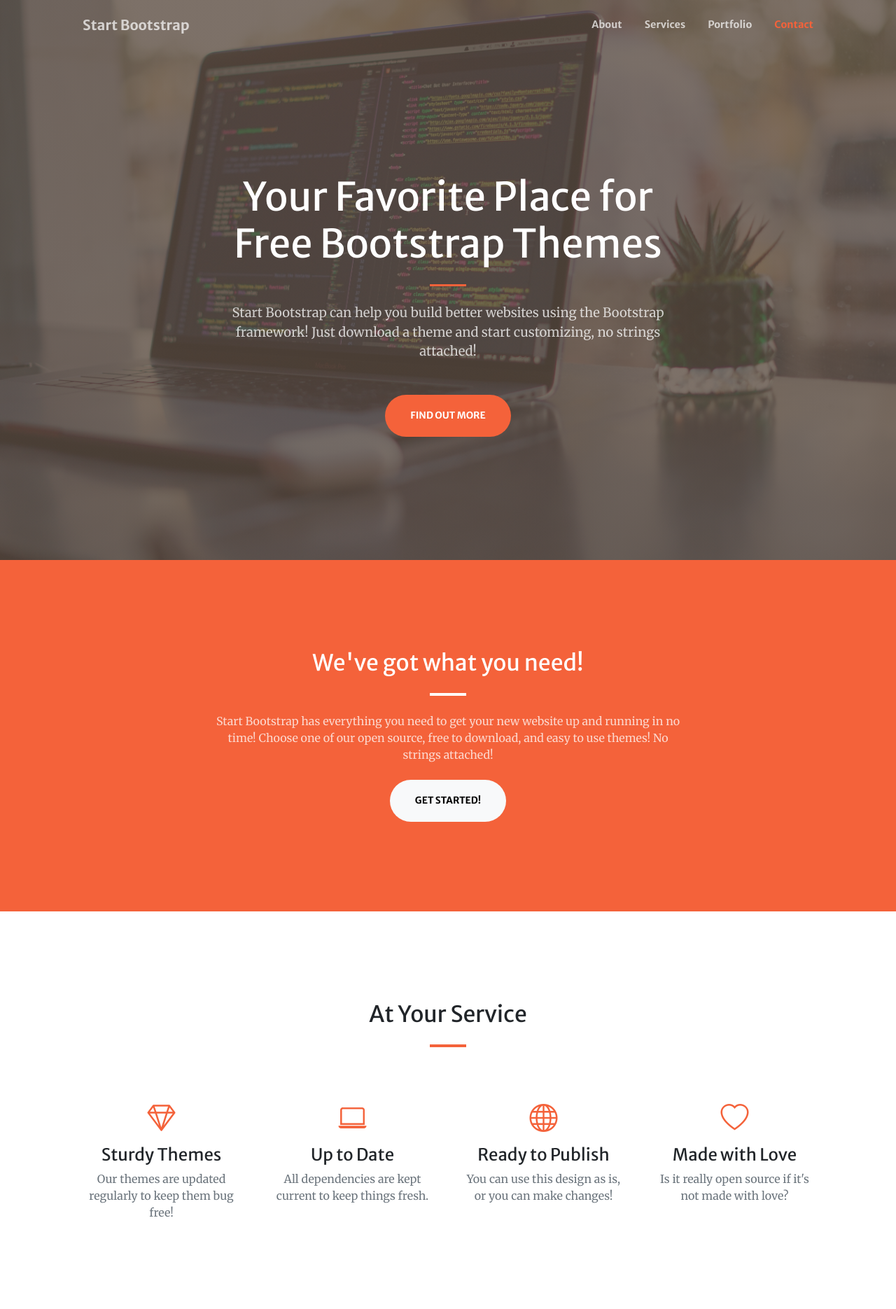
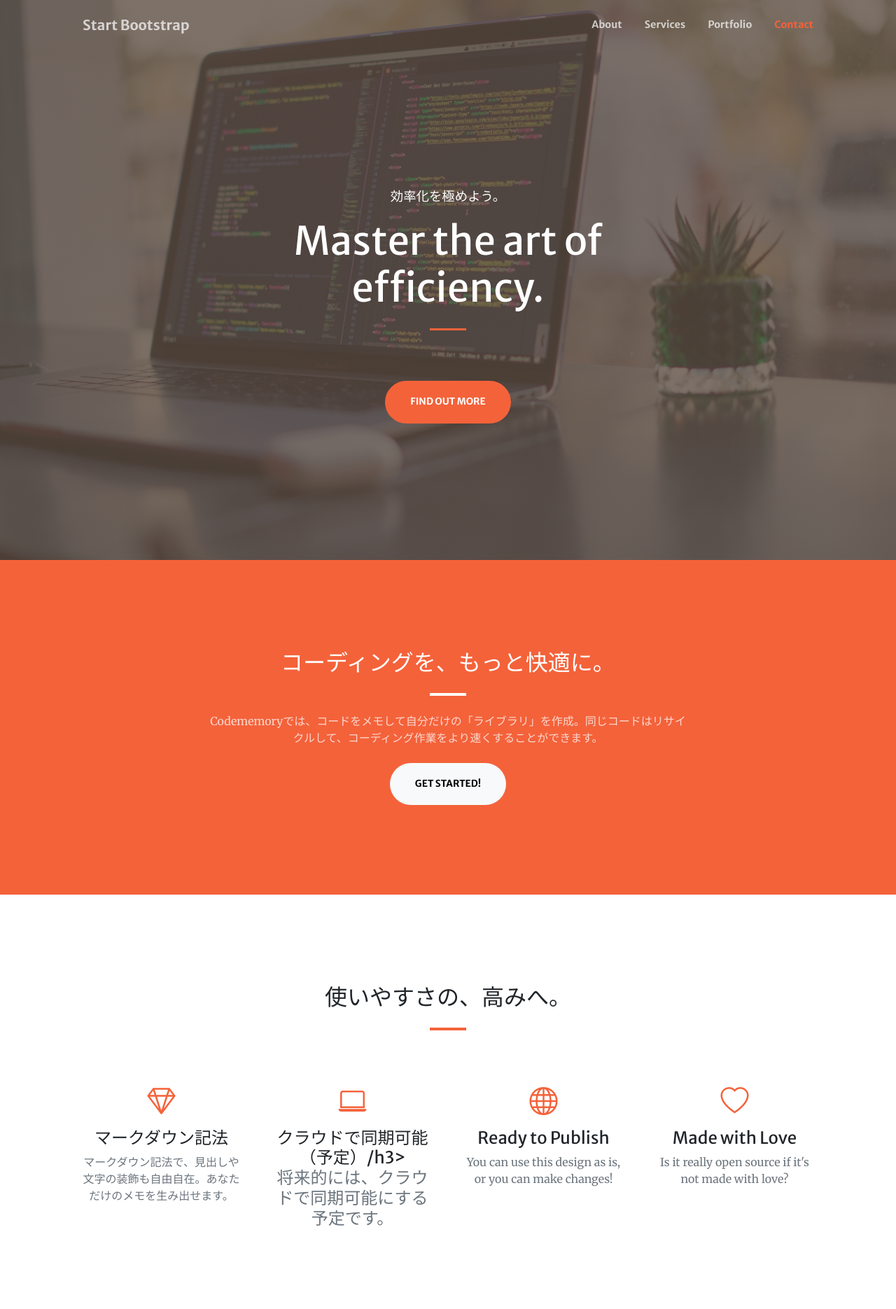
Before and after one commit to SuperSandyman/Codememory, a Flask app: page / in a window 1280 px wide. Shown: the top 1870 px of the page at 70% size. Run offline with Flask 2, Linux system fonts and the light colour scheme; some libraries are stand-ins or nearby versions.

Commit message:
change English to Japanese. remove index.html

```diff
--- a/templates/index.html
+++ b/templates/index.html
@@ -16,7 +16,7 @@
         <!-- SimpleLightbox plugin CSS-->
         <link href="https://cdnjs.cloudflare.com/ajax/libs/SimpleLightbox/2.1.0/simpleLightbox.min.css" rel="stylesheet" />
         <!-- Core theme CSS (includes Bootstrap)-->
-        <link href="static/styles.css" rel="stylesheet" />
+        <link href="static/styles.css" rel="stylesheet"/>
     </head>
     <body id="page-top">
         <!-- Navigation-->
@@ -39,11 +39,12 @@
             <div class="container px-4 px-lg-5 h-100">
                 <div class="row gx-4 gx-lg-5 h-100 align-items-center justify-content-center text-center">
                     <div class="col-lg-8 align-self-end">
-                        <h1 class="text-white font-weight-bold">Your Favorite Place for Free Bootstrap Themes</h1>
+                        <p class="text-white font-weight-bold">効率化を極めよう。</p>
+                        <h1 class="text-white font-weight-bold">Master the art of efficiency.</h1>
                         <hr class="divider" />
                     </div>
                     <div class="col-lg-8 align-self-baseline">
-                        <p class="text-white-75 mb-5">Start Bootstrap can help you build better websites using the Bootstrap framework! Just download a theme and start customizing, no strings attached!</p>
+                        <p class="text-white-75 mb-5"></p>
                         <a class="btn btn-primary btn-xl" href="#about">Find Out More</a>
                     </div>
                 </div>
@@ -54,9 +55,9 @@
             <div class="container px-4 px-lg-5">
                 <div class="row gx-4 gx-lg-5 justify-content-center">
                     <div class="col-lg-8 text-center">
-                        <h2 class="text-white mt-0">We've got what you need!</h2>
+                        <h2 class="text-white mt-0">コーディングを、もっと快適に。</h2>
                         <hr class="divider divider-light" />
-                        <p class="text-white-75 mb-4">Start Bootstrap has everything you need to get your new website up and running in no time! Choose one of our open source, free to download, and easy to use themes! No strings attached!</p>
+                        <p class="text-white-75 mb-4">Codememoryでは、コードをメモして自分だけの「ライブラリ」を作成。同じコードはリサイクルして、コーディング作業をより速くすることができます。</p>
                         <a class="btn btn-light btn-xl" href="#services">Get Started!</a>
                     </div>
                 </div>
@@ -65,21 +66,21 @@
         <!-- Services-->
         <section class="page-section" id="services">
             <div class="container px-4 px-lg-5">
-                <h2 class="text-center mt-0">At Your Service</h2>
+                <h2 class="text-center mt-0">使いやすさの、高みへ。</h2>
                 <hr class="divider" />
                 <div class="row gx-4 gx-lg-5">
                     <div class="col-lg-3 col-md-6 text-center">
                         <div class="mt-5">
                             <div class="mb-2"><i class="bi-gem fs-1 text-primary"></i></div>
-                            <h3 class="h4 mb-2">Sturdy Themes</h3>
-                            <p class="text-muted mb-0">Our themes are updated regularly to keep them bug free!</p>
+                            <h3 class="h4 mb-2">マークダウン記法</h3>
+                            <p class="text-muted mb-0">マークダウン記法で、見出しや文字の装飾も自由自在。あなただけのメモを生み出せます。</p>
                         </div>
                     </div>
                     <div class="col-lg-3 col-md-6 text-center">
                         <div class="mt-5">
                             <div class="mb-2"><i class="bi-laptop fs-1 text-primary"></i></div>
-                            <h3 class="h4 mb-2">Up to Date</h3>
-                            <p class="text-muted mb-0">All dependencies are kept current to keep things fresh.</p>
+                            <h3 class="h4 mb-2">クラウドで同期可能（予定）/h3>
+                            <p class="text-muted mb-0">将来的には、クラウドで同期可能にする予定です。</p>
                         </div>
                     </div>
                     <div class="col-lg-3 col-md-6 text-center">
```
Also changed, not shown: assets/img/bg-mastheadtest.jpg (deleted).
